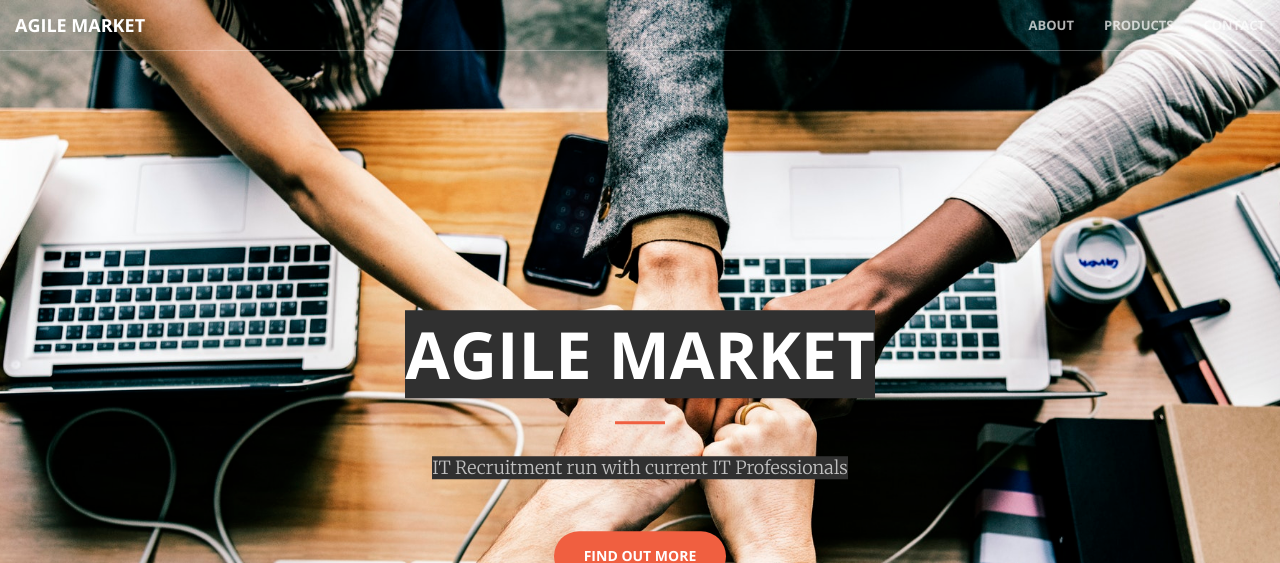
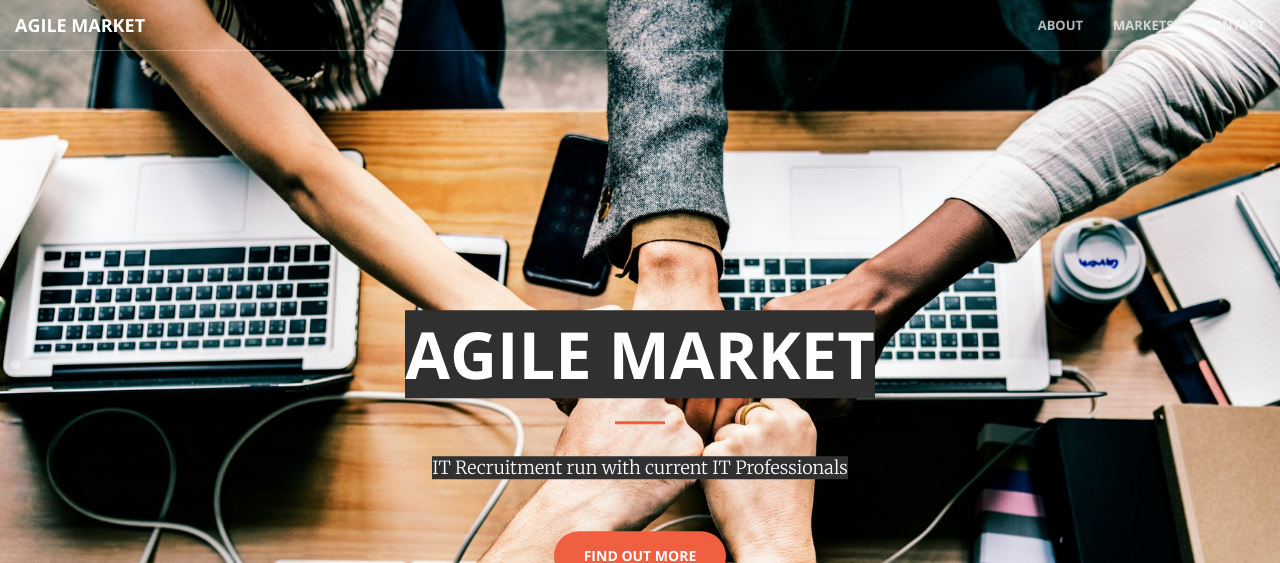
Before and after one commit to joecity/agilemarket, a Jekyll site: the page built from index.html, in a window 1280 px wide and 900 px high. Shown: the top 563 px of the window. Built offline with Jekyll 4.4.1, drawn with Linux system fonts in a browser that asks for light colours; some of the changed text lies outside the part shown.

Commit message:
Style updates, changed nav colours

```diff
--- a/_includes/nav.html
+++ b/_includes/nav.html
@@ -18,7 +18,7 @@
                     <a class="page-scroll" href="#about">About</a>
                 </li>
                 <li>
-                    <a class="page-scroll" href="#portfolio">Products</a>
+                    <a class="page-scroll" href="#portfolio">Markets</a>
                 </li>
                 <!--<li>
                     <a class="page-scroll" href="#portfolio">Portfolio</a>
--- a/_includes/services.html
+++ b/_includes/services.html
@@ -20,7 +20,7 @@
                 <div class="service-box">
                     <i class="fa fa-4x fa-paper-plane wow bounceIn text-primary" data-wow-delay=".1s"></i>
                     <h3>Fast Communication</h3>
-                    <p class="text-muted">We will get back to you as quickly as possible</p>
+                    <p class="text-muted">We aim for speed and to keep everyone up to date</p>
                 </div>
             </div>
             <div class="col-lg-3 col-md-6 text-center">
@@ -34,7 +34,7 @@
                 <div class="service-box">
                     <i class="fa fa-4x fa-heart wow bounceIn text-primary" data-wow-delay=".3s"></i>
                     <h3>Loved by all</h3>
-                    <p class="text-muted">We put our heart, soul and integrity into our work - try us!</p>
+                    <p class="text-muted">We put our heart, soul and integrity into our work for our clients and our candidates - try us!</p>
                 </div>
             </div>
         </div>
--- a/_sass/_base.scss
+++ b/_sass/_base.scss
@@ -112,7 +112,7 @@
         background-color: transparent;
         border-color: rgba(white, .3);
         .navbar-header .navbar-brand {
-            color: rgba(white, .7);
+            color: rgba(#FF6A00, 1);
             &:hover,
             &:focus {
                 color: white;
@@ -178,7 +178,7 @@
             }
             p {
                 font-weight: 300;
-                color: rgba(white, .7);
+                color: rgba(white, 1);
                 font-size: 16px;
                 margin-bottom: 50px;
             }
```
